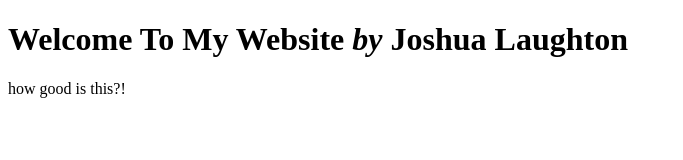
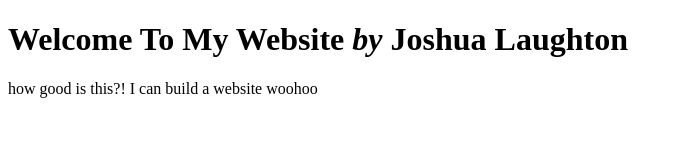
Before and after one commit to jkammylaughton/jlaughton.github.io, a plain HTML site: page index.html in a window 1280 px wide. Shown: the whole page, without its empty margins (0-683 px from the left). Drawn offline with Linux system fonts and the light colour scheme.

Commit message:
Update index.html

```diff
--- a/index.html
+++ b/index.html
@@ -8,7 +8,7 @@
   <body>
     <header>
       <h1>Welcome To My Website <em>by</em> Joshua Laughton</h1>
-      <p>how good is this?!</p>
+      <p>how good is this?! I can build a website woohoo</p>
     </header>
   </body>
 </html>
```
